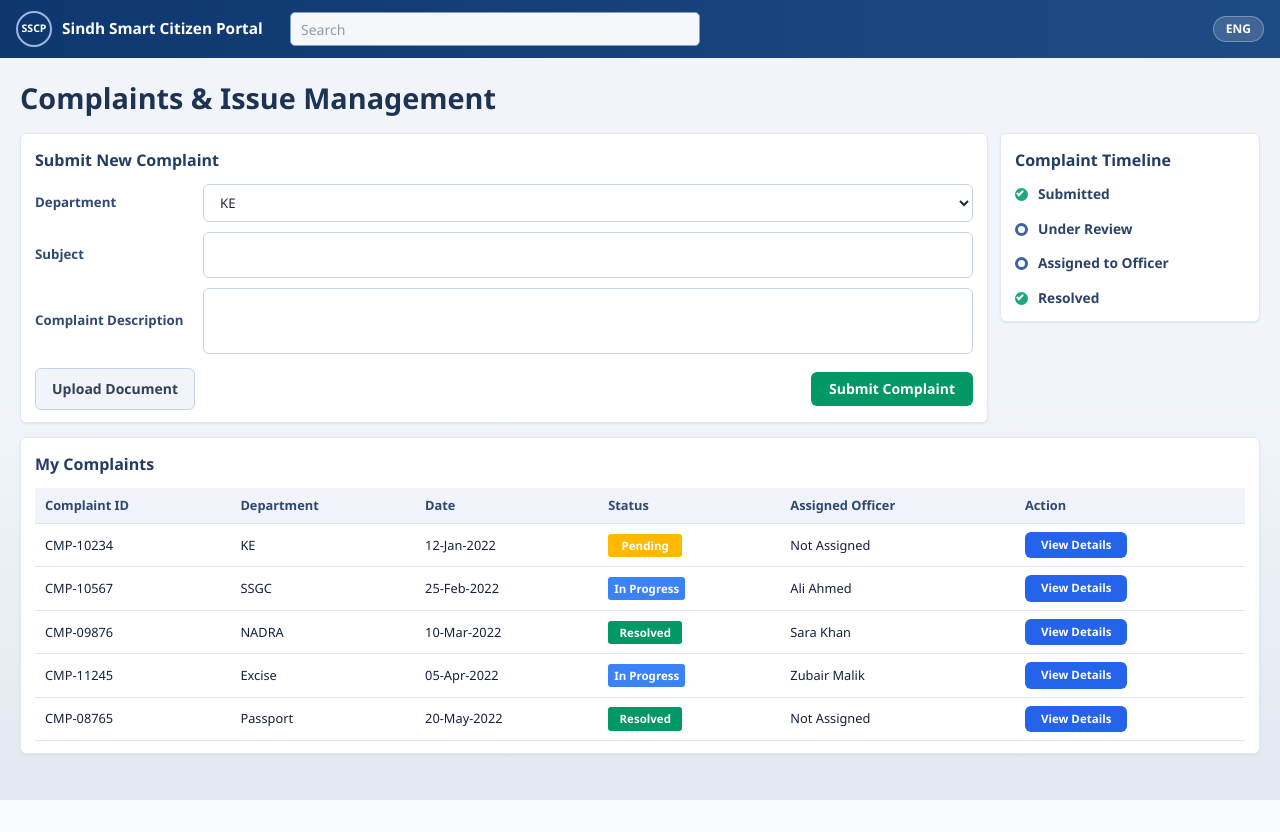
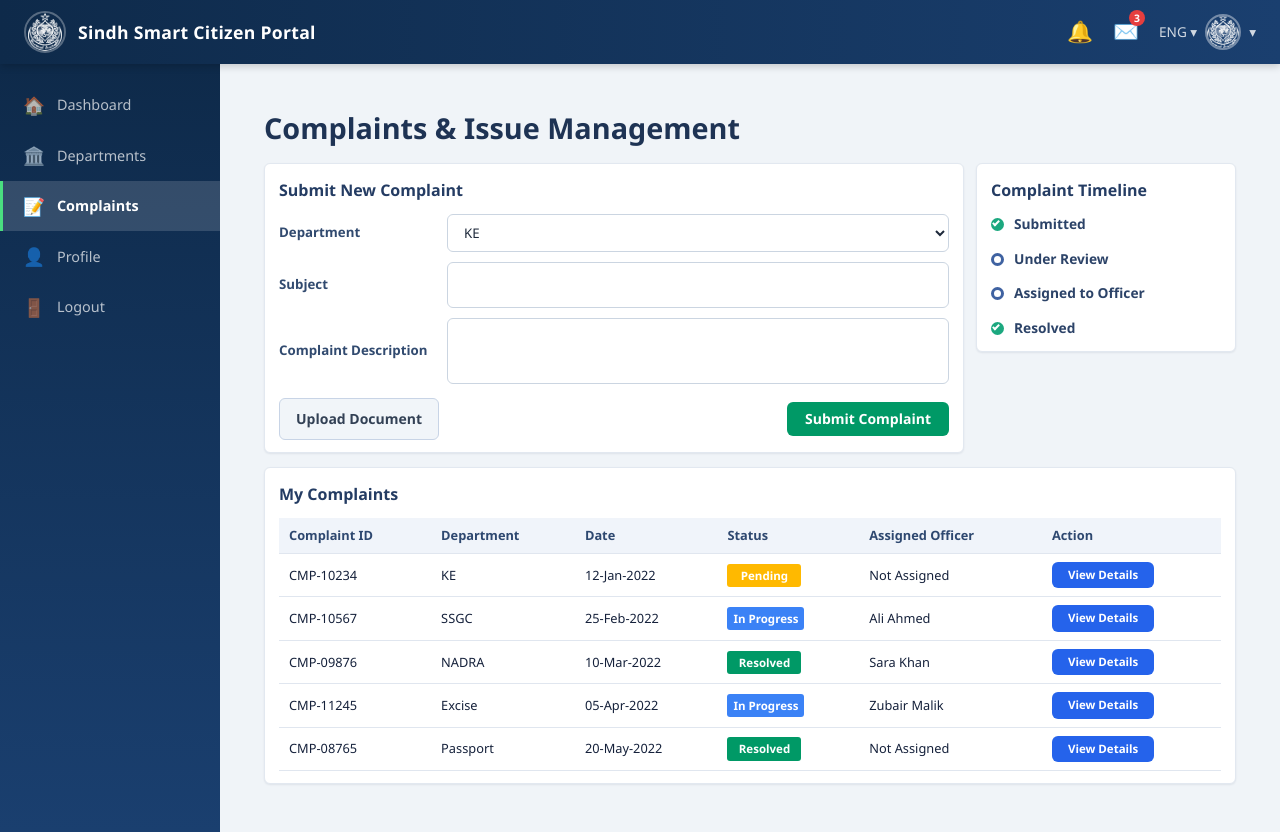
Before and after one commit to Amna-Sarfaraz/Sindh-Smart-Citizen-Portal-, a React (Vite) app: page /complaint in a window 1280 px wide. Before the commit the page ends 800 px from the top, so only its background shows below. Built offline with nearby package versions, Linux system fonts and the light colour scheme.

Commit message:
Added Sidebar to Complaint portal

```diff
--- a/src/pages/Complaint.jsx
+++ b/src/pages/Complaint.jsx
@@ -2,6 +2,7 @@ import React from 'react';
 import Button from '../components/ui/Button';
 import Card from '../components/ui/Card';
 import { SelectInput, TextArea, TextInput } from '../components/ui/FormField';
+import DashboardLayout from './DashboardLayout';
 
 const timeline = [
   { id: 1, label: 'Submitted', done: true },
@@ -26,25 +27,9 @@ const statusClassMap = {
 
 function Complaint() {
   return (
-    <div className="min-h-screen bg-gradient-to-b from-surface-100 via-surface-100 to-surface-200 font-[Segoe_UI,Tahoma,Geneva,Verdana,sans-serif] text-[#15213b]">
-      <header className="flex h-[58px] items-center gap-3.5 bg-gradient-to-r from-[#0e376f] to-[#1f4b85] px-4 text-white">
-        <div className="flex min-w-[260px] items-center gap-2.5">
-          <div className="flex h-9 w-9 items-center justify-center rounded-full border-2 border-[#9db8de] text-[0.66rem] font-bold">SSCP</div>
-          <div className="hidden text-[0.96rem] font-semibold sm:block">Sindh Smart Citizen Portal</div>
-        </div>
-        <div className="w-full max-w-[410px] flex-1">
-          <input
-            type="text"
-            defaultValue=""
-            placeholder="Search"
-            className="h-[34px] w-full rounded-[5px] border border-[#7f9ec9] bg-[#f5f7fb] px-2.5 text-sm text-slate-700 outline-none"
-          />
-        </div>
-        <div className="ml-auto rounded-2xl border border-white/30 bg-white/15 px-3 py-1 text-xs font-bold">ENG</div>
-      </header>
-
-      <div className="flex min-h-[calc(100vh-58px)]">
-        <section className="flex-1 px-3 py-4 sm:px-5 sm:pb-6">
+    <DashboardLayout>
+      <div className="min-h-full font-[Segoe_UI,Tahoma,Geneva,Verdana,sans-serif] text-[#15213b]">
+        <section className="px-3 py-4 sm:px-5 sm:pb-6">
           <h1 className="mb-3.5 mt-0.5 text-[1.8rem] font-semibold text-[#1e3354]">Complaints &amp; Issue Management</h1>
 
           <div className="grid items-start gap-3 lg:grid-cols-[1fr_260px]">
@@ -138,7 +123,7 @@ function Complaint() {
           </Card>
         </section>
       </div>
-    </div>
+    </DashboardLayout>
   );
 }
 
```
